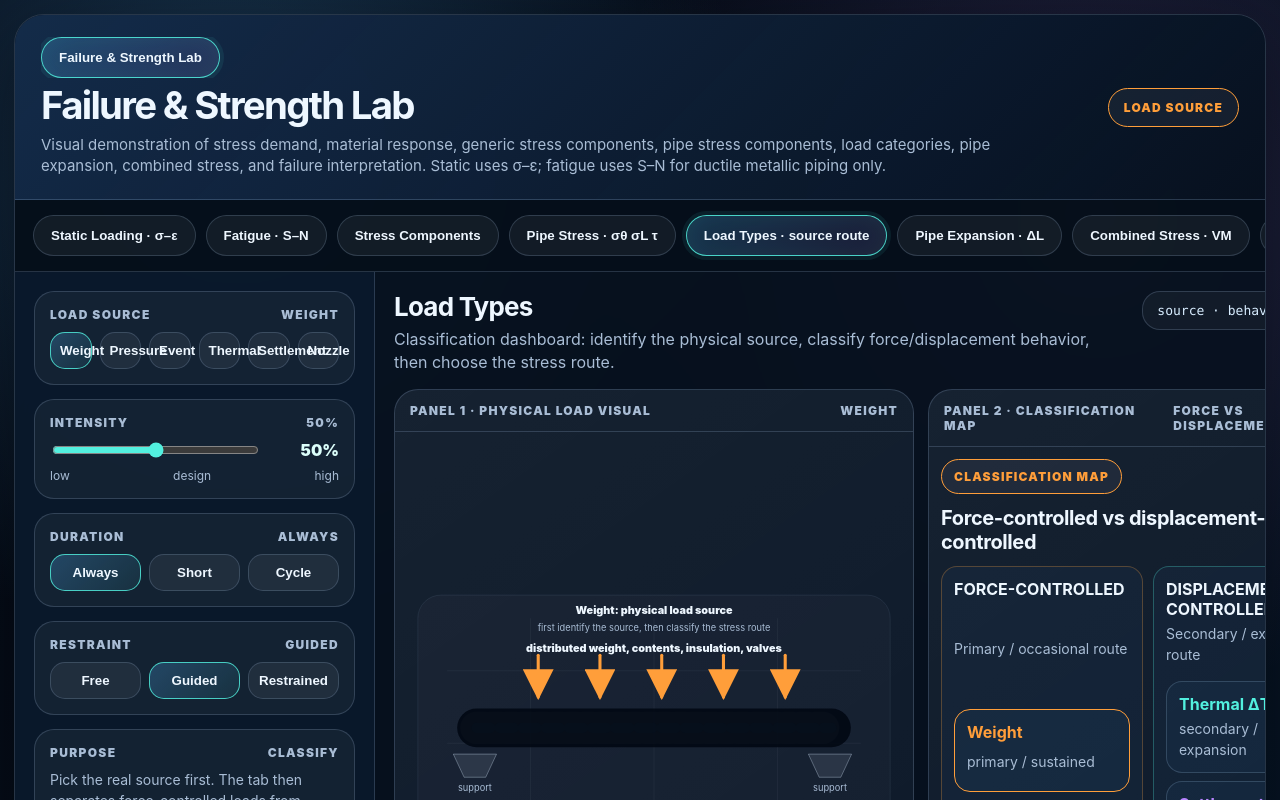
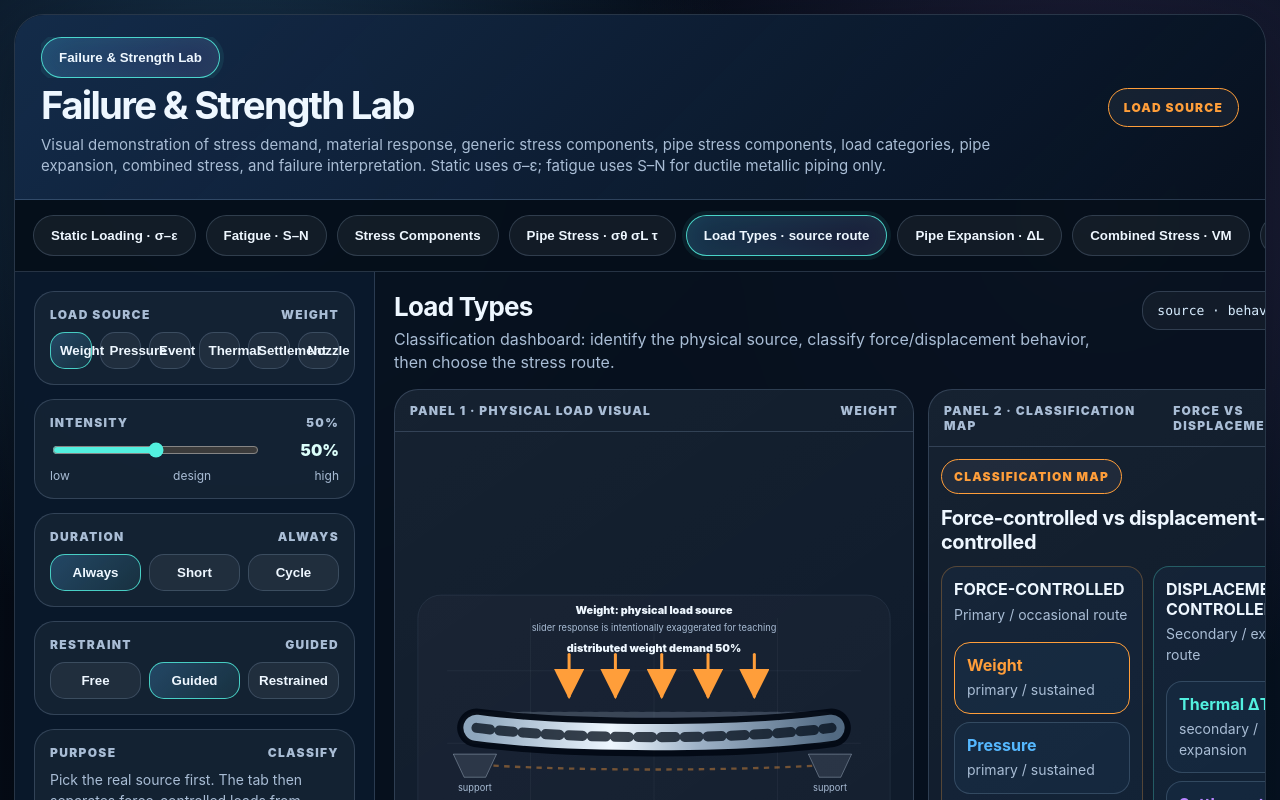
Before and after one commit to reallaksh19/PipingStressIllustration, a React (Vite) app in the folder failure-strength-lab-v3/: page / in a window 1280 px wide. Both pictures are taken after a click on the button "Load Types · source route". Shown: the top 800 px of the page. Built offline with nearby package versions, Linux system fonts and the light colour scheme.

Commit message:
Revamp load visuals and remove nozzle source

```diff
--- a/failure-strength-lab-v3/src/components/LoadsTab.tsx
+++ b/failure-strength-lab-v3/src/components/LoadsTab.tsx
@@ -84,19 +84,6 @@ const LOAD_META: Record<LoadCategory, LoadMeta> = {
     mistake: 'Settlement is a sustained force.',
     correction: 'Settlement is imposed movement. The pipe develops stress because it must fit the new support position.',
   },
-  nozzle: {
-    label: 'Nozzle movement',
-    short: 'equipment movement',
-    color: COLORS.purple,
-    behavior: 'displacement-controlled',
-    category: 'secondary / imposed displacement',
-    route: 'Equipment displacement / secondary route',
-    concern: 'nozzle load, flexibility, and displacement compatibility',
-    next: 'Pipe Expansion · ΔL',
-    examples: 'pump nozzle growth, vessel nozzle movement, anchor displacement',
-    mistake: 'Nozzle displacement is just a point force.',
-    correction: 'A nozzle movement is imposed displacement. The force is a reaction after the pipe is forced to follow the equipment movement.',
-  },
 };
 
 function pct(value: number) {
@@ -125,21 +112,26 @@ export function LoadsSideSvg({ state }: { state: LoadsState }) {
   const meta = activeMeta(state);
   const level = state.activeLoad === 'thermal' ? state.thermalDelta : state.intensity;
   const pipeY = 190;
-  const eventBow = state.activeLoad === 'event' ? 8 + level * 0.24 : 0;
-  const settlementDrop = state.activeLoad === 'settlement' ? 12 + level * 0.34 : 0;
-  const nozzleMove = state.activeLoad === 'nozzle' ? 12 + level * 0.32 : 0;
-  const thermalGrowth = state.activeLoad === 'thermal' ? 18 + state.thermalDelta * 0.42 : 0;
-  const restrained = state.restraint === 'restrained';
-
   const leftX = 90;
   const rightX = 550;
+  const restrained = state.restraint === 'restrained';
+  const guided = state.restraint === 'guided';
+
+  const weightSag = state.activeLoad === 'weight' ? 4 + level * 0.24 : 0;
+  const pressureBulge = state.activeLoad === 'pressure' ? 6 + level * 0.24 : 0;
+  const pressureEndForce = state.activeLoad === 'pressure' ? 18 + level * 0.38 : 0;
+  const eventBow = state.activeLoad === 'event' ? 7 + level * 0.36 : 0;
+  const eventArrow = state.activeLoad === 'event' ? 34 + level * 0.44 : 0;
+  const settlementDrop = state.activeLoad === 'settlement' ? 6 + level * 0.58 : 0;
+  const thermalGrowth = state.activeLoad === 'thermal' ? 12 + state.thermalDelta * 0.50 : 0;
   const rightSupportY = 224 + settlementDrop;
-  const pipePath = state.activeLoad === 'event'
-    ? `M${leftX} ${pipeY} C205 ${pipeY - eventBow}, 340 ${pipeY + eventBow * .6}, ${rightX} ${pipeY}`
-    : state.activeLoad === 'settlement'
-      ? `M${leftX} ${pipeY} C210 ${pipeY - 8}, 410 ${pipeY + settlementDrop * .55}, ${rightX} ${pipeY + settlementDrop}`
-      : state.activeLoad === 'nozzle'
-        ? `M${leftX} ${pipeY} C220 ${pipeY}, 420 ${pipeY + nozzleMove * .38}, ${rightX} ${pipeY + nozzleMove}`
+
+  const pipePath = state.activeLoad === 'weight'
+    ? `M${leftX} ${pipeY} C210 ${pipeY + weightSag}, 430 ${pipeY + weightSag}, ${rightX} ${pipeY}`
+    : state.activeLoad === 'event'
+      ? `M${leftX} ${pipeY} C205 ${pipeY - eventBow}, 340 ${pipeY + eventBow * .68}, ${rightX} ${pipeY}`
+      : state.activeLoad === 'settlement'
+        ? `M${leftX} ${pipeY} C210 ${pipeY - 6}, 410 ${pipeY + settlementDrop * .52}, ${rightX} ${pipeY + settlementDrop}`
         : `M${leftX} ${pipeY} H${rightX}`;
 
   return <svg viewBox="0 0 640 370" role="img" aria-label="Load type physical visual">
@@ -149,67 +141,68 @@ export function LoadsSideSvg({ state }: { state: LoadsState }) {
     <path d="M52 116H588 M52 210H588 M52 304H588 M160 48V334 M320 48V334 M480 48V334" stroke="rgba(216,237,255,.06)" />
 
     <text x="320" y="42" textAnchor="middle" className="label" fill={meta.color}>{meta.label}: physical load source</text>
-    <text x="320" y="64" textAnchor="middle" className="muted">first identify the source, then classify the stress route</text>
+    <text x="320" y="64" textAnchor="middle" className="muted">slider response is intentionally exaggerated for teaching</text>
 
     {state.activeLoad === 'thermal' && <>
       <path d={`M${leftX} 138 H${rightX}`} stroke="rgba(216,237,255,.28)" strokeWidth="7" strokeLinecap="round" />
       <text x="320" y="124" textAnchor="middle" className="muted">cold / reference length</text>
       <path d={`M${leftX} 164 H${rightX + thermalGrowth}`} stroke={COLORS.cyan} strokeWidth="7" strokeLinecap="round" />
       <path d={`M${rightX} 164 H${rightX + thermalGrowth}`} stroke={COLORS.cyan} strokeWidth="4" markerEnd="url(#loadArrowCyan)" />
-      <text x={rightX + thermalGrowth / 2} y="152" textAnchor="middle" fill={COLORS.cyan} fontSize="12" fontWeight="900">free ΔL</text>
-      {restrained && <>
+      <text x={rightX + thermalGrowth / 2} y="152" textAnchor="middle" fill={COLORS.cyan} fontSize="12" fontWeight="900">free ΔL = {tempLabel(state.thermalDelta)}</text>
+      {(restrained || guided) && <>
         <rect x="76" y="146" width="24" height="88" rx="7" fill="rgba(255,158,58,.12)" stroke="rgba(255,158,58,.62)" />
         <rect x="540" y="146" width="24" height="88" rx="7" fill="rgba(255,158,58,.12)" stroke="rgba(255,158,58,.62)" />
-        <path d="M132 246 H92" stroke={COLORS.orange} strokeWidth="4" markerEnd="url(#loadArrowOrange)" />
-        <path d="M508 246 H548" stroke={COLORS.orange} strokeWidth="4" markerEnd="url(#loadArrowOrange)" />
-        <text x="320" y="265" textAnchor="middle" fill={COLORS.orange} fontSize="12" fontWeight="900">restrained growth creates anchor reactions</text>
+        <path d="M132 246 H92" stroke={COLORS.orange} strokeWidth={restrained ? 4.6 : 3.2} markerEnd="url(#loadArrowOrange)" />
+        <path d="M508 246 H548" stroke={COLORS.orange} strokeWidth={restrained ? 4.6 : 3.2} markerEnd="url(#loadArrowOrange)" />
+        <text x="320" y="265" textAnchor="middle" fill={COLORS.orange} fontSize="12" fontWeight="900">{restrained ? 'restrained growth creates anchor reactions' : 'guided growth: reaction depends on restraint direction'}</text>
       </>}
     </>}
 
     {state.activeLoad !== 'thermal' && <>
       <path d="M90 190 H550" stroke="rgba(216,237,255,.18)" strokeWidth="42" strokeLinecap="round" strokeDasharray="9 11" />
       <path d={pipePath} stroke="#020813" strokeWidth="50" strokeLinecap="round" fill="none" opacity=".9" />
-      <path d={pipePath} stroke="url(#pipeStroke)" strokeWidth="34" strokeLinecap="round" fill="none" />
+      <path d={pipePath} stroke="url(#pipeStroke)" strokeWidth={state.activeLoad === 'pressure' ? 34 + level * 0.045 : 34} strokeLinecap="round" fill="none" />
       <path d={pipePath} stroke="#06101d" strokeWidth="13" strokeLinecap="round" fill="none" opacity=".78" strokeDasharray="18 12" />
       <Support x={88} y={224} label="support" />
       <Support x={548} y={rightSupportY} label={state.activeLoad === 'settlement' ? 'settled support' : 'support'} />
     </>}
 
     {state.activeLoad === 'weight' && <>
-      {[170, 250, 330, 410, 490].map(x => <path key={x} d={`M${x} 96 V150`} stroke={COLORS.orange} strokeWidth="4" strokeLinecap="round" markerEnd="url(#loadArrowOrange)" />)}
-      <text x="320" y="92" textAnchor="middle" className="label" fill={COLORS.orange}>distributed weight, contents, insulation, valves</text>
+      {[150, 210, 270, 330, 390, 450, 510].map((x, i) => {
+        const active = i > 0 && i < 6;
+        const top = 100 - level * 0.10;
+        const bottom = 143 + level * 0.12;
+        return active && <path key={x} d={`M${x} ${top} V${bottom}`} stroke={COLORS.orange} strokeWidth={2.6 + level * 0.026} strokeLinecap="round" markerEnd="url(#loadArrowOrange)" />;
+      })}
+      <path d={`M112 ${pipeY + 33 + weightSag} C230 ${pipeY + 50 + weightSag * .35}, 410 ${pipeY + 50 + weightSag * .35}, 528 ${pipeY + 33 + weightSag}`} stroke="rgba(255,158,58,.40)" strokeWidth="3" fill="none" strokeDasharray="7 7" />
+      <text x="320" y="92" textAnchor="middle" className="label" fill={COLORS.orange}>distributed weight demand {pct(level)}</text>
     </>}
 
     {state.activeLoad === 'pressure' && <>
-      <path d="M118 142 C210 120, 430 120, 522 142 M118 238 C210 260, 430 260, 522 238" stroke={COLORS.blue} strokeWidth="3" fill="none" strokeDasharray="8 7" />
-      <path d="M86 190 H48" stroke={COLORS.blue} strokeWidth="4" markerEnd="url(#loadArrowBlue)" />
-      <path d="M554 190 H592" stroke={COLORS.blue} strokeWidth="4" markerEnd="url(#loadArrowBlue)" />
-      <text x="320" y="106" textAnchor="middle" className="label" fill={COLORS.blue}>pressure expansion + axial end-force cue</text>
+      <path d={`M118 ${142 - pressureBulge} C210 ${120 - pressureBulge}, 430 ${120 - pressureBulge}, 522 ${142 - pressureBulge}`} stroke={COLORS.blue} strokeWidth={2.4 + level * 0.022} fill="none" strokeDasharray="8 7" />
+      <path d={`M118 ${238 + pressureBulge} C210 ${260 + pressureBulge}, 430 ${260 + pressureBulge}, 522 ${238 + pressureBulge}`} stroke={COLORS.blue} strokeWidth={2.4 + level * 0.022} fill="none" strokeDasharray="8 7" />
+      <path d={`M86 190 H${86 - pressureEndForce}`} stroke={COLORS.blue} strokeWidth={3 + level * 0.025} markerEnd="url(#loadArrowBlue)" />
+      <path d={`M554 190 H${554 + pressureEndForce}`} stroke={COLORS.blue} strokeWidth={3 + level * 0.025} markerEnd="url(#loadArrowBlue)" />
+      <text x="320" y="106" textAnchor="middle" className="label" fill={COLORS.blue}>pressure expansion + axial end force {pct(level)}</text>
     </>}
 
     {state.activeLoad === 'event' && <>
-      <path d="M85 102 C170 58, 265 58, 330 102 C410 154, 505 154, 585 102" stroke={COLORS.yellow} strokeWidth="3.2" fill="none" strokeDasharray="8 7" />
-      <path d="M102 132 H178" stroke={COLORS.yellow} strokeWidth="4" markerEnd="url(#loadArrowYellow)" />
-      <path d="M455 132 H532" stroke={COLORS.yellow} strokeWidth="4" markerEnd="url(#loadArrowYellow)" />
-      <text x="320" y="98" textAnchor="middle" className="label" fill={COLORS.yellow}>short event force: wind / seismic / relief</text>
+      <path d={`M85 ${102 - eventBow * .35} C170 ${58 - eventBow}, 265 ${58 - eventBow}, 330 ${102 - eventBow * .35} C410 ${154 + eventBow}, 505 ${154 + eventBow}, 585 ${102 + eventBow * .25}`} stroke={COLORS.yellow} strokeWidth={2.4 + level * 0.025} fill="none" strokeDasharray="8 7" />
+      <path d={`M102 132 H${102 + eventArrow}`} stroke={COLORS.yellow} strokeWidth={3 + level * 0.026} markerEnd="url(#loadArrowYellow)" />
+      <path d={`M455 132 H${455 + eventArrow}`} stroke={COLORS.yellow} strokeWidth={3 + level * 0.026} markerEnd="url(#loadArrowYellow)" />
+      <circle cx="320" cy="100" r={12 + level * 0.20} fill="none" stroke="rgba(255,215,91,.34)" strokeWidth="3" strokeDasharray="6 7" />
+      <text x="320" y="98" textAnchor="middle" className="label" fill={COLORS.yellow}>short event force {pct(level)}: wind / seismic / relief</text>
     </>}
 
     {state.activeLoad === 'settlement' && <>
-      <path d={`M548 236 V${rightSupportY + 24}`} stroke={COLORS.purple} strokeWidth="4" markerEnd="url(#loadArrowPurple)" />
-      <text x="390" y="112" fill={COLORS.purple} fontSize="12" fontWeight="900">imposed support movement</text>
-      <text x="320" y="300" textAnchor="middle" className="caseLabel" fill={COLORS.purple}>pipe bends because one support moved</text>
+      <path d={`M548 236 V${rightSupportY + 24}`} stroke={COLORS.purple} strokeWidth={3 + level * 0.03} markerEnd="url(#loadArrowPurple)" />
+      <path d={`M386 225 C440 ${230 + settlementDrop * .2}, 510 ${240 + settlementDrop * .55}, 572 ${244 + settlementDrop}`} stroke="rgba(184,132,255,.42)" strokeWidth="3" fill="none" strokeDasharray="7 7" />
+      <text x="390" y="112" fill={COLORS.purple} fontSize="12" fontWeight="900">support settlement {pct(level)}</text>
+      <text x="320" y="300" textAnchor="middle" className="caseLabel" fill={COLORS.purple}>pipe bends because one support moved down</text>
     </>}
 
-    {state.activeLoad === 'nozzle' && <>
-      <rect x="500" y={122 + nozzleMove} width="82" height="108" rx="18" fill="rgba(216,237,255,.08)" stroke="rgba(216,237,255,.42)" />
-      <text x="541" y={112 + nozzleMove} textAnchor="middle" className="muted">equipment</text>
-      <path d={`M500 ${pipeY + nozzleMove} H552`} stroke={COLORS.purple} strokeWidth="8" strokeLinecap="round" />
-      <path d={`M480 ${pipeY} C510 ${pipeY + nozzleMove * .3}, 520 ${pipeY + nozzleMove}, 550 ${pipeY + nozzleMove}`} stroke={COLORS.purple} strokeWidth="4" fill="none" markerEnd="url(#loadArrowPurple)" />
-      <text x="320" y="106" textAnchor="middle" className="label" fill={COLORS.purple}>equipment/nozzle movement forces pipe to follow</text>
-    </>}
-
-    <g transform="translate(72 318)">
-      <circle cx="0" cy="0" r="6" fill={meta.color} />
+    <g transform="translate(68 322)">
+      <circle cx="0" cy="0" r="6" fill={meta.color}/>
       <text x="14" y="4" className="muted">{meta.behavior}; {meta.category}; restraint = {state.restraint}; duration = {state.duration}</text>
     </g>
   </svg>;
@@ -225,7 +218,7 @@ function Support({ x, y, label }: { x: number; y: number; label: string }) {
 export function LoadsClassificationMap({ state }: { state: LoadsState }) {
   const meta = activeMeta(state);
   const forceLoads: LoadCategory[] = ['weight', 'pressure', 'event'];
-  const displacementLoads: LoadCategory[] = ['thermal', 'settlement', 'nozzle'];
+  const displacementLoads: LoadCategory[] = ['thermal', 'settlement'];
 
   const row = (load: LoadCategory) => {
     const m = LOAD_META[load];
```
